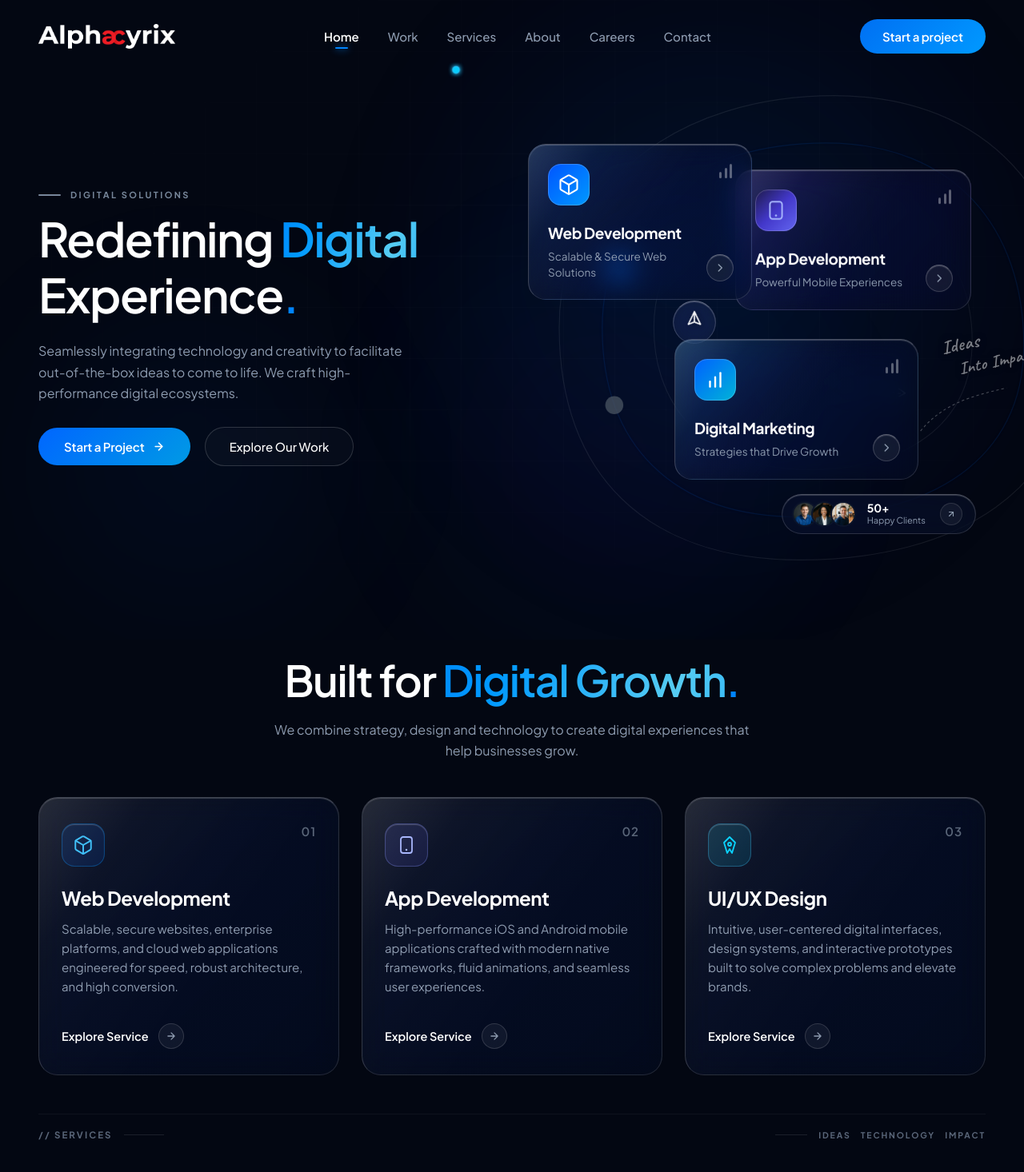
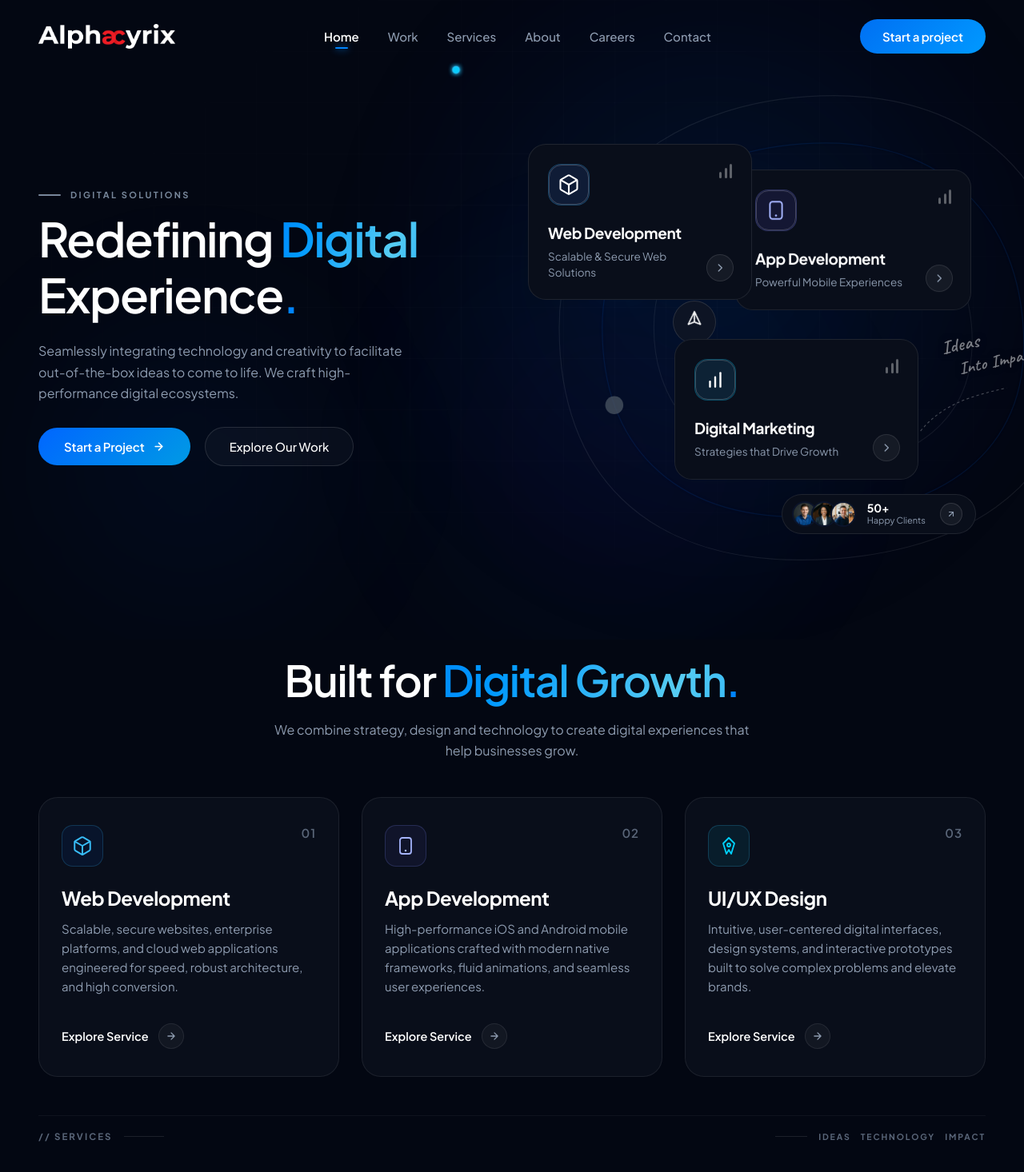
Before and after one commit to Faheem10-web/beta-alphacyrix, a React (Vite) app: page / in a window 1280 px wide. Shown: the top 1466 px of the page at 80% size. Built offline with nearby package versions, Linux system fonts and the light colour scheme.

Commit message:
feat: add global stylesheet with CSS variables, reset rules, and layout styles

```diff
--- a/src/index.css
+++ b/src/index.css
@@ -473,21 +473,19 @@ button {
   align-items: center;
   padding: 14px 30px;
   border-radius: 9999px;
-  background: rgba(255, 255, 255, 0.025);
-  border: 1px solid rgba(255, 255, 255, 0.16);
+  background: rgba(255, 255, 255, 0.03);
+  border: 1px solid rgba(255, 255, 255, 0.12);
   color: var(--text-white);
   font-size: 15px;
   font-weight: 500;
-  backdrop-filter: blur(8px);
-  -webkit-backdrop-filter: blur(8px);
   transition: all 0.3s var(--ease-out-cubic);
 }
 
 .btn-secondary:hover {
-  background: rgba(255, 255, 255, 0.07);
-  border-color: rgba(255, 255, 255, 0.32);
+  background: rgba(255, 255, 255, 0.08);
+  border-color: rgba(255, 255, 255, 0.25);
   transform: translateY(-2px);
-  box-shadow: 0 8px 20px -6px rgba(0, 0, 0, 0.4);
+  box-shadow: none;
 }
 
 .btn-secondary:active {
@@ -633,12 +631,9 @@ button {
   width: 54px;
   height: 54px;
   border-radius: 50%;
-  background: rgba(255, 255, 255, 0.05);
-  backdrop-filter: blur(16px) saturate(180%);
-  -webkit-backdrop-filter: blur(16px) saturate(180%);
-  border: 1px solid rgba(255, 255, 255, 0.18);
-  border-top: 1px solid rgba(255, 255, 255, 0.32);
-  box-shadow: inset 0 1px 1px rgba(255, 255, 255, 0.25);
+  background: #0d1424;
+  border: 1px solid rgba(255, 255, 255, 0.12);
+  box-shadow: none;
   display: flex;
   align-items: center;
   justify-content: center;
@@ -652,7 +647,7 @@ button {
   width: 20px;
   height: 20px;
   transform: rotate(-45deg) translate(1px, -1px);
-  filter: drop-shadow(0 2px 4px rgba(0,0,0,0.5));
+  filter: none;
 }
 
 /* =========================================
@@ -666,20 +661,14 @@ button {
   transform-style: preserve-3d;
 }
 
-/* Service Card Base (Pure Frosted Glass) */
+/* Service Card Base (Clean Dark Matte Finish) */
 .service-card {
   position: absolute;
-  background: var(--bg-card);
-  backdrop-filter: blur(16px) saturate(180%);
-  -webkit-backdrop-filter: blur(16px) saturate(180%);
-  border: 1px solid var(--border-card);
-  border-top: 1px solid rgba(255, 255, 255, 0.28);
-  border-left: 1px solid rgba(255, 255, 255, 0.22);
+  background: #090e1a;
+  border: 1px solid rgba(255, 255, 255, 0.09);
   border-radius: 22px;
   padding: 24px;
-  box-shadow:
-    inset 0 1px 1px 0 rgba(255, 255, 255, 0.22),
-    inset 0 0 15px 0 rgba(255, 255, 255, 0.02);
+  box-shadow: none;
   cursor: pointer;
   transform-style: preserve-3d;
   will-change: transform, border-color, opacity;
@@ -691,30 +680,16 @@ button {
     filter 0.4s var(--ease-out-cubic);
 }
 
-/* Glossy reflection sheen overlay */
+/* Glossy reflection sheen overlay removed for matte finish */
 .service-card::before {
-  content: '';
-  position: absolute;
-  inset: 0;
-  border-radius: 22px;
-  background: linear-gradient(
-    125deg,
-    rgba(255, 255, 255, 0.14) 0%,
-    rgba(255, 255, 255, 0.03) 22%,
-    transparent 55%
-  );
-  pointer-events: none;
+  display: none;
 }
 
 /* Hover state on cards */
 .service-card:hover {
-  background: var(--bg-card-hover);
-  border-color: var(--border-card-hover);
-  border-top-color: rgba(255, 255, 255, 0.45);
-  border-left-color: rgba(56, 189, 248, 0.5);
-  box-shadow:
-    inset 0 1px 1px 0 rgba(255, 255, 255, 0.4),
-    inset 0 0 20px 0 rgba(0, 150, 255, 0.08);
+  background: #0e1526;
+  border-color: rgba(56, 189, 248, 0.4);
+  box-shadow: none;
   z-index: 20 !important;
 }
 
@@ -804,7 +779,7 @@ button {
   transition: color 0.3s ease;
 }
 
-/* Card Action Button (chevron circle) */
+/* Card Action Button (chevron circle - Matte) */
 .card-action-btn {
   position: absolute;
   bottom: 22px;
@@ -812,12 +787,9 @@ button {
   width: 34px;
   height: 34px;
   border-radius: 50%;
-  background: rgba(255, 255, 255, 0.06);
-  border: 1px solid rgba(255, 255, 255, 0.18);
-  border-top: 1px solid rgba(255, 255, 255, 0.32);
-  backdrop-filter: blur(8px);
-  -webkit-backdrop-filter: blur(8px);
-  box-shadow: inset 0 1px 1px rgba(255, 255, 255, 0.2);
+  background: rgba(255, 255, 255, 0.05);
+  border: 1px solid rgba(255, 255, 255, 0.1);
+  box-shadow: none;
   display: flex;
   align-items: center;
   justify-content: center;
@@ -826,14 +798,14 @@ button {
 }
 
 .service-card:hover .card-action-btn {
-  background: rgba(0, 112, 243, 0.9);
-  border-color: rgba(56, 189, 248, 0.6);
+  background: #0070f3;
+  border-color: #0070f3;
   color: #ffffff;
   transform: scale(1.08) translateX(2px);
-  box-shadow: inset 0 1px 1px rgba(255, 255, 255, 0.4);
-}
-
-/* Card Specific Positions & Aesthetics */
+  box-shadow: none;
+}
+
+/* Card Specific Positions & Aesthetics (Dark Matte Finish) */
 
 /* 1. Web Development Card (Top Left) */
 .card-web {
@@ -842,20 +814,16 @@ button {
   width: 280px;
   z-index: 6;
   opacity: 0;
-  background: linear-gradient(
-    135deg,
-    rgba(0, 110, 255, 0.14) 0%,
-    rgba(14, 25, 52, 0.32) 40%,
-    rgba(6, 14, 32, 0.48) 100%
-  );
+  background: #090e1a;
   animation:
     cardEntrance 1s var(--ease-out-cubic) 0.45s forwards,
     cardFloat1 6.8s ease-in-out infinite 1.45s;
 }
 
 .card-web .card-icon-box {
-  background: linear-gradient(135deg, #0055ff 0%, #0099ff 100%);
-  color: #ffffff;
+  background: #0f1c36;
+  border: 1px solid rgba(56, 189, 248, 0.25);
+  color: #38bdf8;
 }
 
 /* 2. App Development Card (Top Right) */
@@ -865,20 +833,16 @@ button {
   width: 295px;
   z-index: 5;
   opacity: 0;
-  background: linear-gradient(
-    135deg,
-    rgba(120, 50, 255, 0.14) 0%,
-    rgba(20, 18, 55, 0.32) 40%,
-    rgba(8, 12, 34, 0.48) 100%
-  );
+  background: #090e1a;
   animation:
     cardEntrance 1s var(--ease-out-cubic) 0.65s forwards,
     cardFloat2 7.6s ease-in-out infinite 1.65s;
 }
 
 .card-app .card-icon-box {
-  background: linear-gradient(135deg, #1e1b4b 0%, #4338ca 50%, #6366f1 100%);
-  color: #c7d2fe;
+  background: #141733;
+  border: 1px solid rgba(129, 140, 248, 0.25);
+  color: #a5b4fc;
 }
 
 /* 3. Digital Marketing Card (Bottom Center / Right) */
@@ -888,24 +852,20 @@ button {
   width: 305px;
   z-index: 7;
   opacity: 0;
-  background: linear-gradient(
-    135deg,
-    rgba(0, 180, 255, 0.12) 0%,
-    rgba(12, 24, 52, 0.32) 40%,
-    rgba(6, 14, 34, 0.48) 100%
-  );
+  background: #090e1a;
   animation:
     cardEntrance 1s var(--ease-out-cubic) 0.85s forwards,
     cardFloat3 8.2s ease-in-out infinite 1.85s;
 }
 
 .card-marketing .card-icon-box {
-  background: linear-gradient(135deg, #0062ff 0%, #00b4d8 100%);
-  color: #ffffff;
+  background: #0d2235;
+  border: 1px solid rgba(0, 210, 255, 0.25);
+  color: #00d2ff;
 }
 
 /* =========================================
-   CLIENT TRUST BADGE (50+ Happy Clients)
+   CLIENT TRUST BADGE (50+ Happy Clients - Matte)
    ========================================= */
 .client-badge {
   position: absolute;
@@ -914,12 +874,9 @@ button {
   display: flex;
   align-items: center;
   gap: 14px;
-  background: rgba(12, 22, 44, 0.45);
-  backdrop-filter: blur(20px) saturate(180%);
-  -webkit-backdrop-filter: blur(20px) saturate(180%);
-  border: 1px solid rgba(255, 255, 255, 0.15);
-  border-top: 1px solid rgba(255, 255, 255, 0.28);
-  box-shadow: inset 0 1px 1px rgba(255, 255, 255, 0.2);
+  background: #090e1a;
+  border: 1px solid rgba(255, 255, 255, 0.09);
+  box-shadow: none;
   border-radius: 9999px;
   padding: 8px 16px 8px 12px;
   z-index: 10;
@@ -929,7 +886,7 @@ button {
 }
 
 .client-badge:hover {
-  background: rgba(16, 28, 54, 0.92);
+  background: #0e1628;
   border-color: rgba(56, 189, 248, 0.35);
   transform: translateY(-2px);
   box-shadow: none;
@@ -1424,54 +1381,37 @@ button {
   width: 100%;
 }
 
-/* Service Card Item */
+/* Service Card Item (Clean Dark Matte Finish) */
 .service-item-card {
   display: flex;
   flex-direction: column;
   justify-content: space-between;
-  background: linear-gradient(
-    135deg,
-    rgba(255, 255, 255, 0.05) 0%,
-    rgba(14, 25, 52, 0.32) 40%,
-    rgba(6, 14, 32, 0.45) 100%
-  );
-  backdrop-filter: blur(16px) saturate(180%);
-  -webkit-backdrop-filter: blur(16px) saturate(180%);
-  border: 1px solid rgba(255, 255, 255, 0.12);
-  border-top: 1px solid rgba(255, 255, 255, 0.24);
-  border-left: 1px solid rgba(255, 255, 255, 0.18);
+  background: #090e1a;
+  border: 1px solid rgba(255, 255, 255, 0.08);
   border-radius: 24px;
-  padding: 32px 28px;
+  padding: 34px 28px;
   min-height: 330px;
-  box-shadow: inset 0 1px 1px rgba(255, 255, 255, 0.2);
   cursor: pointer;
   position: relative;
   overflow: hidden;
+  box-shadow: none;
+  backdrop-filter: none;
+  -webkit-backdrop-filter: none;
   transition:
-    transform 0.4s var(--ease-out-cubic),
-    border-color 0.4s var(--ease-out-cubic),
-    box-shadow 0.4s var(--ease-out-cubic);
+    transform 0.35s var(--ease-out-cubic),
+    border-color 0.35s var(--ease-out-cubic),
+    background-color 0.35s var(--ease-out-cubic);
 }
 
 .service-item-card::before {
-  content: '';
-  position: absolute;
-  inset: 0;
-  border-radius: 24px;
-  background: linear-gradient(
-    125deg,
-    rgba(255, 255, 255, 0.1) 0%,
-    rgba(255, 255, 255, 0.02) 22%,
-    transparent 60%
-  );
-  pointer-events: none;
+  display: none;
 }
 
 .service-item-card:hover {
-  transform: translateY(-6px);
-  border-color: rgba(56, 189, 248, 0.45);
-  border-top-color: rgba(255, 255, 255, 0.42);
-  box-shadow: inset 0 1px 1px rgba(255, 255, 255, 0.35);
+  transform: translateY(-5px);
+  background: #0d1527;
+  border-color: rgba(56, 189, 248, 0.35);
+  box-shadow: none;
 }
 
 /* Card Top: Icon & Numbering */
@@ -1483,40 +1423,38 @@ button {
 }
 
 .service-icon-wrapper {
-  width: 54px;
-  height: 54px;
-  border-radius: 16px;
+  width: 52px;
+  height: 52px;
+  border-radius: 14px;
   display: flex;
   align-items: center;
   justify-content: center;
-  background: rgba(255, 255, 255, 0.04);
-  border: 1px solid rgba(255, 255, 255, 0.14);
-  border-top: 1px solid rgba(255, 255, 255, 0.26);
-  box-shadow: inset 0 1px 1px rgba(255, 255, 255, 0.2);
-  transition: transform 0.35s var(--ease-out-cubic), filter 0.35s var(--ease-out-cubic);
+  background: #0f172a;
+  border: 1px solid rgba(255, 255, 255, 0.08);
+  box-shadow: none;
+  transition: transform 0.35s var(--ease-out-cubic), border-color 0.35s ease;
 }
 
 .service-icon-wrapper.icon-web {
   color: #38bdf8;
-  background: rgba(0, 102, 255, 0.12);
-  border-color: rgba(0, 150, 255, 0.32);
+  background: rgba(0, 102, 255, 0.08);
+  border-color: rgba(56, 189, 248, 0.2);
 }
 
 .service-icon-wrapper.icon-app {
   color: #a5b4fc;
-  background: rgba(99, 102, 241, 0.12);
-  border-color: rgba(129, 140, 248, 0.32);
+  background: rgba(99, 102, 241, 0.08);
+  border-color: rgba(129, 140, 248, 0.2);
 }
 
 .service-icon-wrapper.icon-design {
   color: #00d2ff;
-  background: rgba(0, 210, 255, 0.12);
-  border-color: rgba(56, 189, 248, 0.32);
+  background: rgba(0, 210, 255, 0.08);
+  border-color: rgba(56, 189, 248, 0.2);
 }
 
 .service-item-card:hover .service-icon-wrapper {
-  transform: scale(1.05);
-  filter: drop-shadow(0 0 12px rgba(0, 132, 255, 0.5));
+  transform: scale(1.04);
 }
 
 .service-number {
@@ -1567,12 +1505,13 @@ button {
   width: 32px;
   height: 32px;
   border-radius: 50%;
-  background: rgba(255, 255, 255, 0.05);
-  border: 1px solid rgba(255, 255, 255, 0.14);
+  background: rgba(255, 255, 255, 0.04);
+  border: 1px solid rgba(255, 255, 255, 0.08);
   display: flex;
   align-items: center;
   justify-content: center;
   color: var(--text-muted);
+  box-shadow: none;
   transition: all 0.3s var(--ease-out-cubic);
 }
 
@@ -1581,8 +1520,8 @@ button {
 }
 
 .service-item-card:hover .service-link-arrow {
-  background: rgba(0, 112, 243, 0.85);
-  border-color: rgba(56, 189, 248, 0.6);
+  background: #0070f3;
+  border-color: #0070f3;
   color: #ffffff;
   transform: translateX(4px);
 }
```
